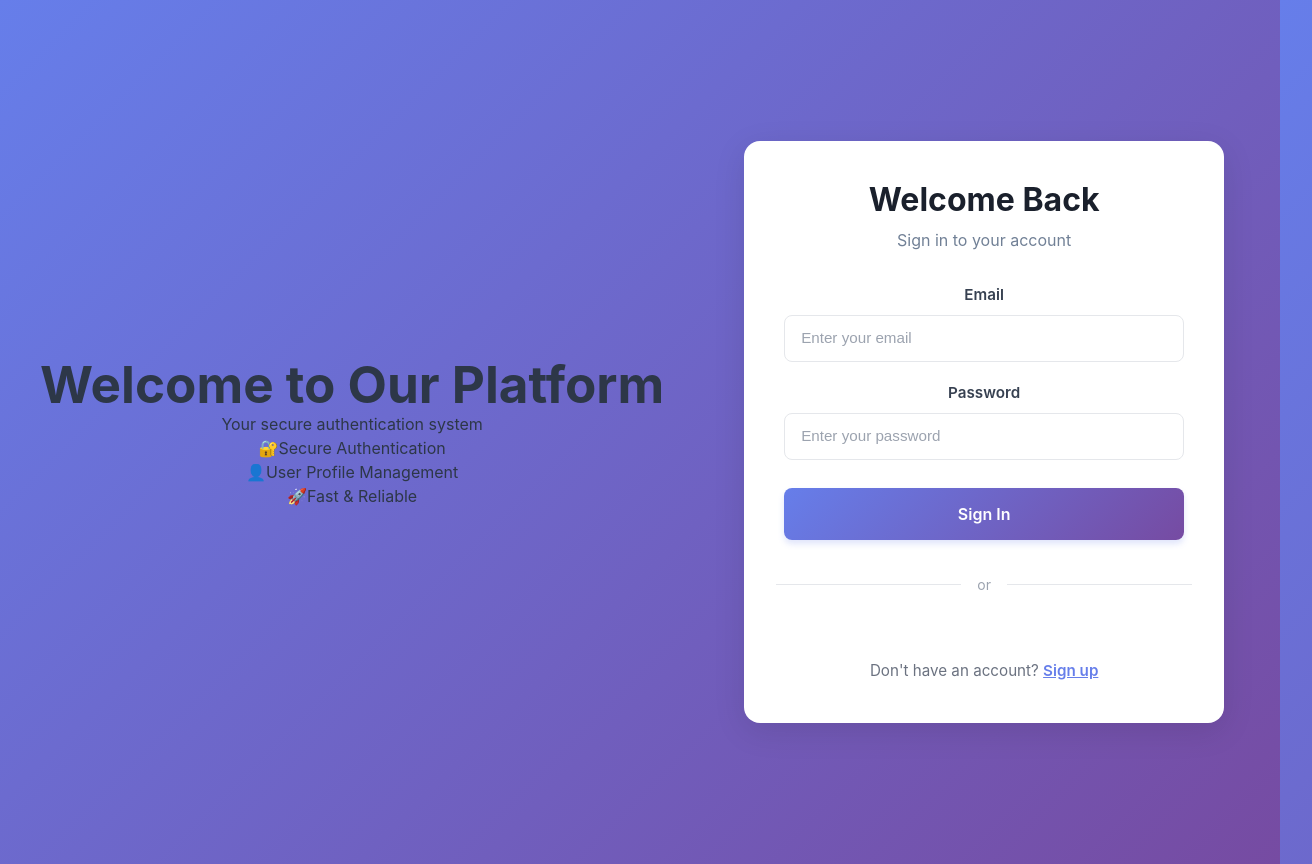
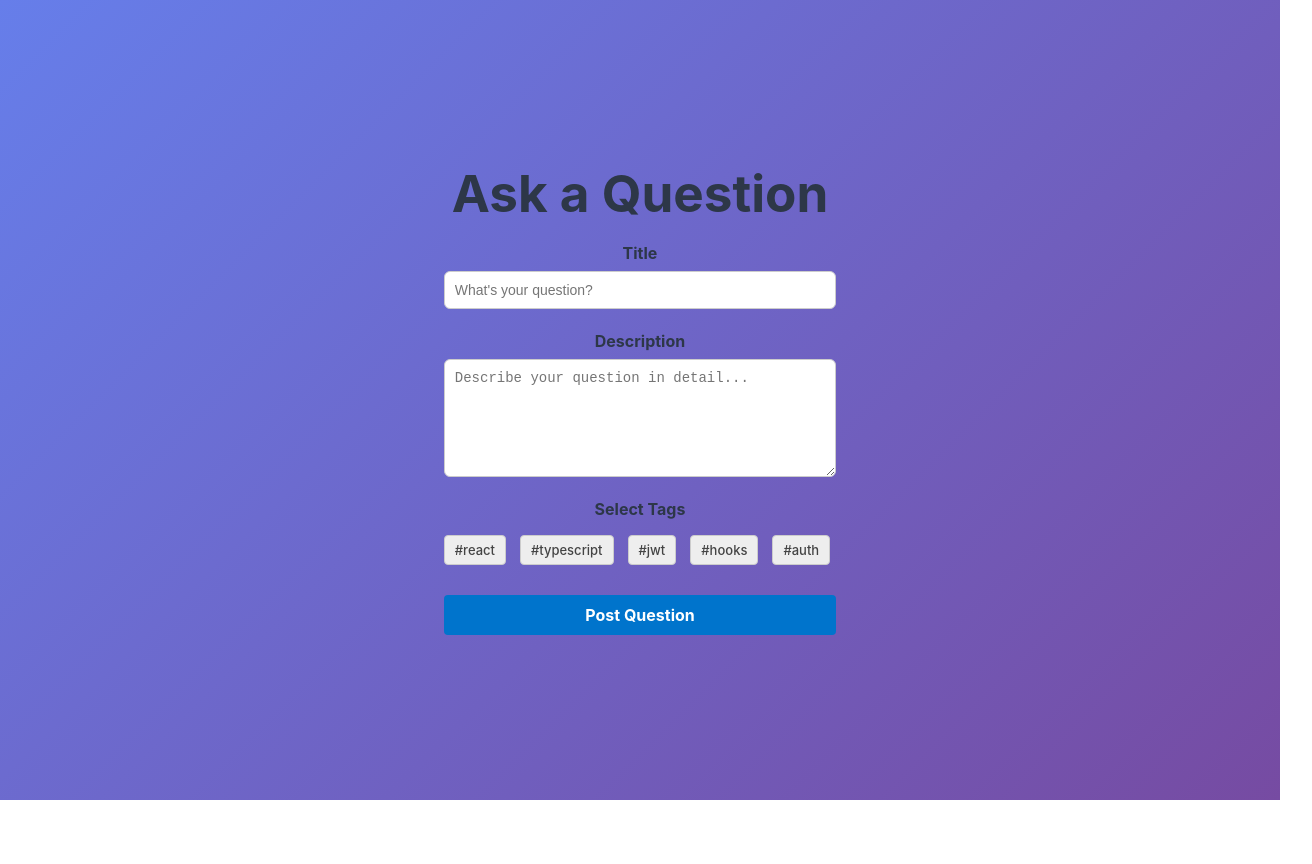
Before and after one commit to gupta6OO7/OdooHackathon25_TL-OG, a React (Vite) app in the folder app/my-app/: page /ask in a window 1280 px wide. Before the commit this address led to /login. Shown: the whole page, 1312 px wide, since content can reach past the window. After the commit the page ends 800 px from the top, so only its background shows below. Built offline with nearby package versions, Linux system fonts and the light colour scheme.

Commit message:
ask questions page

```diff
--- a/app/my-app/src/App.tsx
+++ b/app/my-app/src/App.tsx
@@ -6,11 +6,13 @@ import { authUtils } from './services/api';
 import './App.css';
 import Home from './pages/Home';
 import QuestionDetails from './pages/QuestionDetails';
+import AskQuestion from './pages/AskQuestion';
 
 function App() {
   return (
     <Router>
       <Routes>
+        <Route path="/ask" element={<AskQuestion />} />
         <Route path="/questionDetails" element={<QuestionDetails />} />
         <Route path="/feed" element={<Home />} />
         <Route path="/login" element={<LoginWrapper />} />
--- /dev/null
+++ b/app/my-app/src/pages/AskQuestion.css
@@ -0,0 +1,62 @@
+.ask-container {
+    max-width: 700px;
+    margin: 40px auto;
+    padding: 0 16px;
+  }
+
+  .ask-form {
+    display: flex;
+    flex-direction: column;
+  }
+
+  .ask-form label {
+    font-weight: bold;
+    margin-top: 20px;
+    margin-bottom: 6px;
+  }
+
+  .ask-form input,
+  .ask-form textarea {
+    padding: 10px;
+    font-size: 14px;
+    border: 1px solid #ccc;
+    border-radius: 6px;
+    width: 100%;
+  }
+
+  .tag-picker {
+    display: flex;
+    flex-wrap: wrap;
+    gap: 8px;
+    margin-top: 8px;
+  }
+
+  .tag {
+    padding: 6px 10px;
+    font-size: 13px;
+    border-radius: 4px;
+    border: 1px solid #ccc;
+    background-color: #eee;
+    cursor: pointer;
+  }
+
+  .tag.selected {
+    background-color: #0074cc;
+    color: white;
+    border-color: #005fa3;
+  }
+
+  .submit-btn {
+    margin-top: 30px;
+    padding: 10px 20px;
+    background-color: #0074cc;
+    color: white;
+    font-weight: bold;
+    border: none;
+    border-radius: 4px;
+    cursor: pointer;
+  }
+
+  .submit-btn:hover {
+    background-color: #005fa3;
+  }
--- /dev/null
+++ b/app/my-app/src/pages/AskQuestion.tsx
@@ -0,0 +1,77 @@
+import React, { useState } from 'react';
+import './AskQuestion.css';
+
+const tags = ['react', 'typescript', 'jwt', 'hooks', 'auth'];
+
+const AskQuestion: React.FC = () => {
+  const [title, setTitle] = useState('');
+  const [description, setDescription] = useState('');
+  const [selectedTags, setSelectedTags] = useState<string[]>([]);
+
+  const toggleTag = (tag: string) => {
+    if (selectedTags.includes(tag)) {
+      setSelectedTags(selectedTags.filter(t => t !== tag));
+    } else {
+      setSelectedTags([...selectedTags, tag]);
+    }
+  };
+
+  const handleSubmit = (e: React.FormEvent) => {
+    e.preventDefault();
+    console.log({
+      title,
+      description,
+      tags: selectedTags,
+    });
+    alert('Question submitted! (check console)');
+    // Reset form
+    setTitle('');
+    setDescription('');
+    setSelectedTags([]);
+  };
+
+  return (
+    <div className="ask-container">
+      <h1>Ask a Question</h1>
+      <form onSubmit={handleSubmit} className="ask-form">
+        <label>Title</label>
+        <input
+          type="text"
+          placeholder="What's your question?"
+          value={title}
+          onChange={(e) => setTitle(e.target.value)}
+          required
+        />
+
+        <label>Description</label>
+        <textarea
+          placeholder="Describe your question in detail..."
+          value={description}
+          onChange={(e) => setDescription(e.target.value)}
+          rows={6}
+          required
+        />
+
+        <label>Select Tags</label>
+        <div className="tag-picker">
+          {tags.map((tag) => (
+            <button
+              type="button"
+              key={tag}
+              onClick={() => toggleTag(tag)}
+              className={selectedTags.includes(tag) ? 'tag selected' : 'tag'}
+            >
+              #{tag}
+            </button>
+          ))}
+        </div>
+
+        <button type="submit" className="submit-btn">
+          Post Question
+        </button>
+      </form>
+    </div>
+  );
+};
+
+export default AskQuestion;
```
